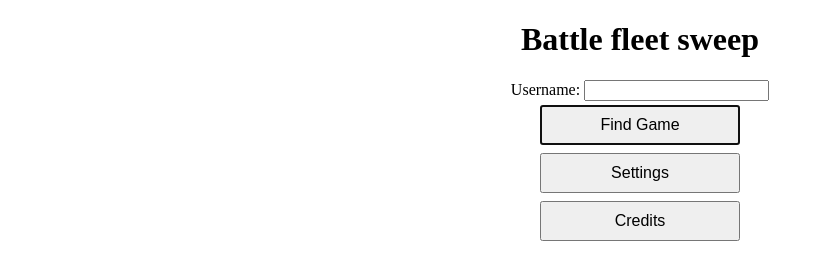
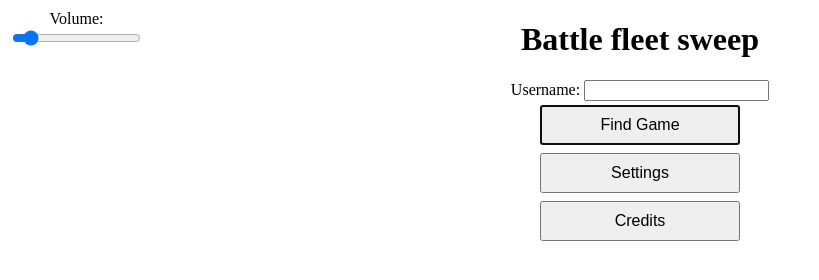
Before and after one commit to MunchDuster/compx241-25a-bfs, a website: page client/index.html in a window 1280 px wide. Both pictures are taken after a click on the button "Find Game". Shown: the whole page, without its empty margins (0-819 px from the left). Drawn offline with nearby package versions, Linux system fonts and the light colour scheme; no server answers.

Commit message:
music: loops, lower default volume, added slider to control and tip text why no hear music

```diff
--- a/client/index.html
+++ b/client/index.html
@@ -7,7 +7,12 @@
     </head>
     <body>
         <h1>Battle fleet sweep</h1>
-
+        <div class="slidecontainer">
+            <audio src="song.mp3" loop id="songer"></audio>
+            Volume:<br>
+            <input type="range" min="0" max="1" step="0.01" value=".1" class="slider" id="volumeSlider">
+            <div class="whyCantIHearTheSong">click or tap to play song</div>
+        </div>
         <!-- Start Menu View -->
         <div id="start-menu">
             <label for="uname">Username:</label>
--- a/client/script.js
+++ b/client/script.js
@@ -22,15 +22,25 @@ const menus = [
 function playAudio() {
     console.log('playing audio')
 
-    const sound = new Audio("song.mp3");
-    sound.preload = 'auto';
-    sound.load();
+    // hide the tip
+    const tip = document.querySelector('.whyCantIHearTheSong');
+    tip.parentElement.removeChild(tip);
+
+    const sound = document.getElementById('songer');
 
     const audioContext = new AudioContext();
     const track = audioContext.createMediaElementSource(sound);
 
     const gainNode = audioContext.createGain();
-    gainNode.gain.value = 0.5;
+
+    const volumeSlider = document.getElementById('volumeSlider');
+    const setGain = () => {
+        const volume = volumeSlider.value;
+        console.log('setting volume ' + volume);
+        gainNode.gain.value = volume;
+    }
+    volumeSlider.addEventListener('mousemove', setGain);
+    setGain();
 
     track.connect(gainNode).connect(audioContext.destination);
     sound.play();
--- a/client/style.css
+++ b/client/style.css
@@ -45,3 +45,12 @@ body {
     margin: auto;
     background-color: #4279aa;
 }
+.slidecontainer {
+    position: absolute;
+    top: 10px;
+    left: 10px;
+}
+.whyCantIHearTheSong {
+    color: #ccc;
+    font-size: smaller;
+}
```
